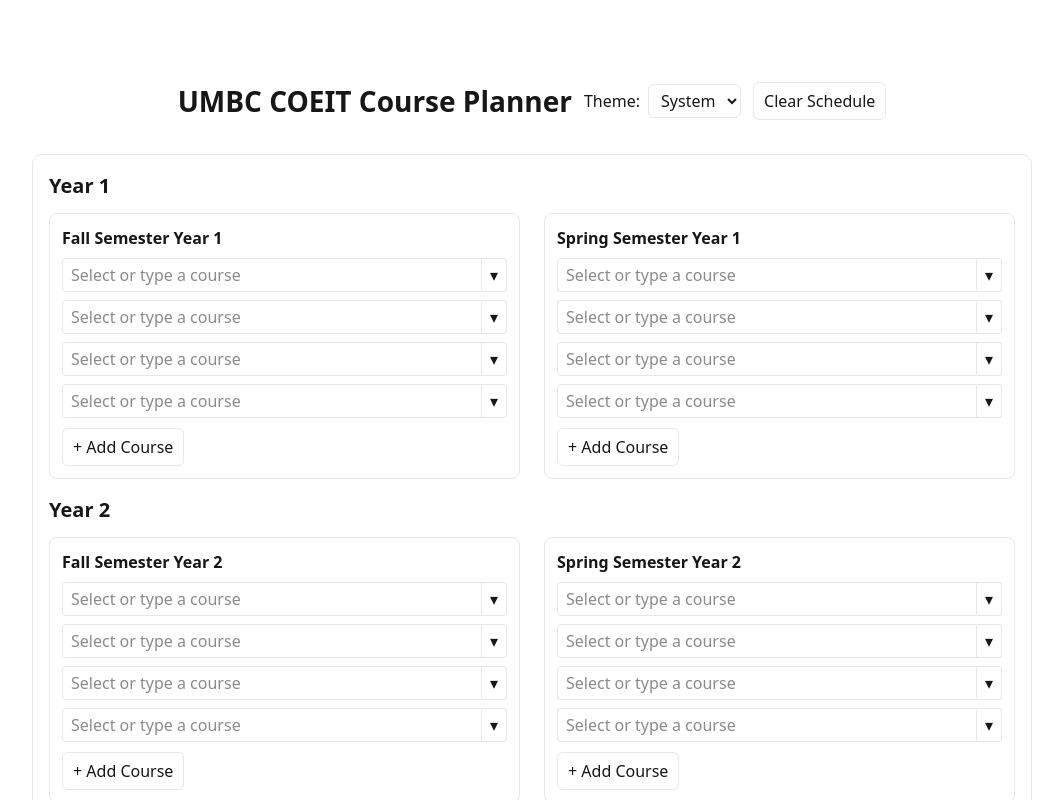
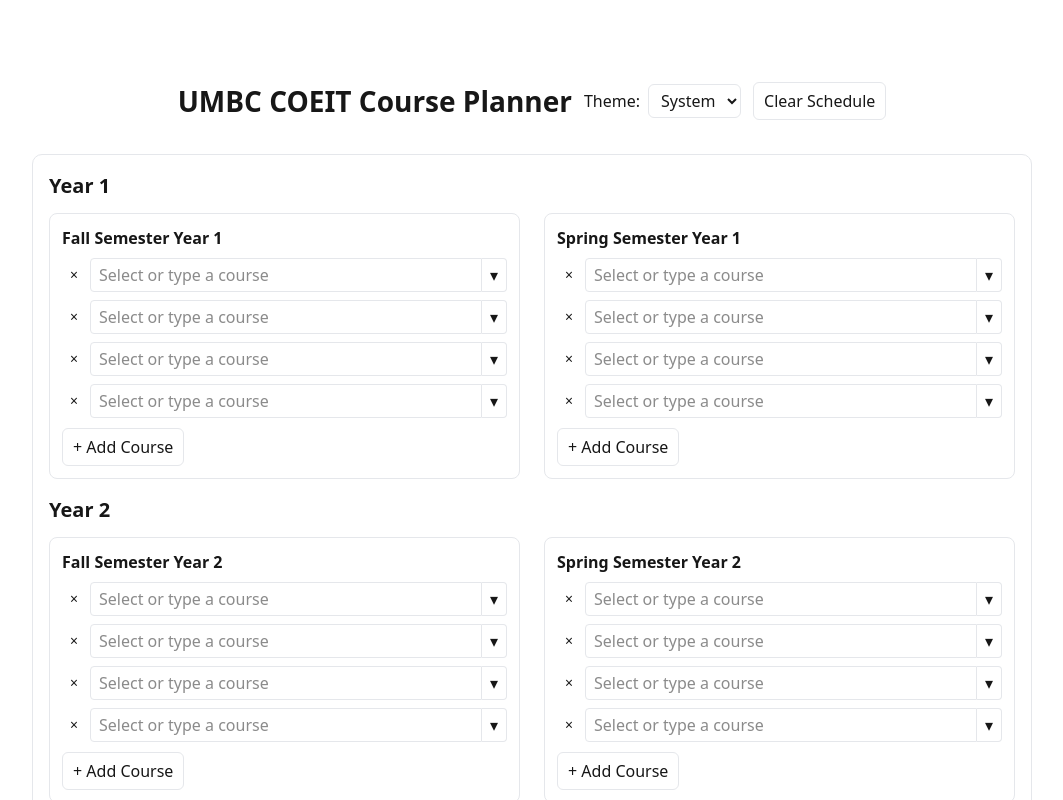
Before and after one commit to Asduyt/CMSC447Project-CoursePlanner-Team7, a Next.js app in the folder my-app/: page / in a window 1280 px wide. Shown: the top 800 px of the page, without its empty margins (108-1171 px from the left). Built offline with nearby package versions, Linux system fonts and the light colour scheme.

Commit message:
Added delete button for every cell

```diff
--- a/my-app/components/Semester.tsx
+++ b/my-app/components/Semester.tsx
@@ -9,6 +9,10 @@
 
 	const addCourse = () => {
 		setCells((prev) => [...prev, (prev.at(-1) ?? -1) + 1]);
+	};
+
+	const deleteCourse = (cellId: number) => {
+		setCells((prev) => prev.filter((id) => id !== cellId));
 	};
 
 	return (
@@ -25,7 +29,7 @@
 			</h3>
 			<div style={{ display: "flex", flexDirection: "column", gap: 8 }}>
 				{cells.map((id) => (
-					<Cell key={id} />
+					<Cell key={id} onDelete={() => deleteCourse(id)} />
 				))}
 			</div>
 			<div style={{ marginTop: 10 }}>
--- a/my-app/components/cell.tsx
+++ b/my-app/components/cell.tsx
@@ -6,7 +6,7 @@
 
 // Courses will be represented as one cell, which includes the code, name, and credits for the course.
 // This component renders a text input paired with a datalist to provide a dropdown of suggestions.
-export default function Cell() {
+export default function Cell({ onDelete }: { onDelete?: () => void }) {
 		const [value, setValue] = useState("");
 		const [open, setOpen] = useState(false);
 		const wrapperRef = useRef<HTMLDivElement | null>(null);
@@ -64,6 +64,30 @@
 			</label>
 			{/* made some changes to fit all of the class name text */}
 			<div className="flex items-center" style={{ width: "100%" }}>
+					{/* Delete button */}
+					{onDelete && (
+						<button
+							type="button"
+							onClick={onDelete}
+							style={{
+								background: "transparent",
+								border: "none",
+								padding: "6px 8px",
+								cursor: "pointer",
+								display: "flex",
+								alignItems: "center",
+								justifyContent: "center",
+								fontSize: "14px",
+								lineHeight: 1,
+								color: "var(--foreground)",
+								marginRight: "4px",
+							}}
+							aria-label="Delete course"
+							title="Delete course"
+						>
+							×
+						</button>
+					)}
 					<div
 						ref={wrapperRef}
 						className="relative"
```
